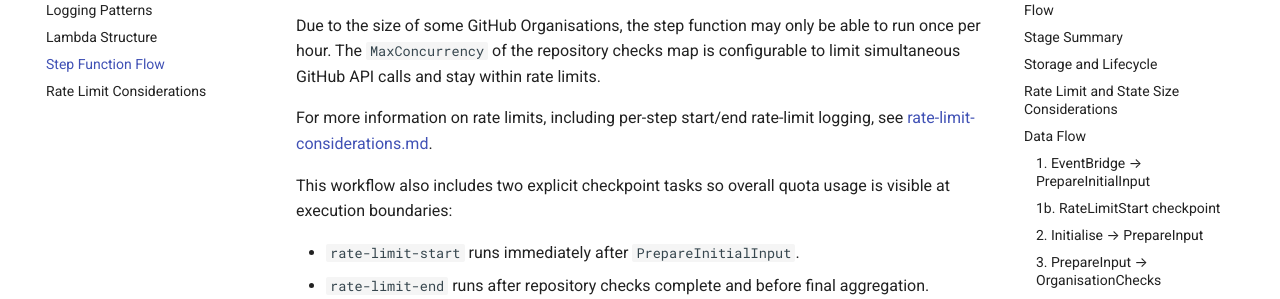
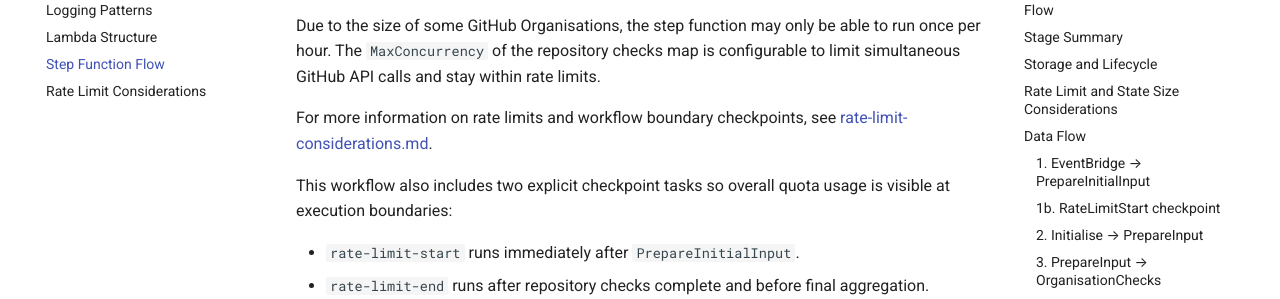
Before and after one commit to ONS-Innovation/keh-github-policy-audit, an MkDocs documentation site: the page built from docs/step-function-flow.md, in a window 1280 px wide and 900 px high, scrolled down 301 px. Shown: the part 152-451 px from the top of the window. Built offline with MkDocs 1.6.1 and Material for MkDocs 9.7.7, drawn with Linux system fonts in a browser that asks for light colours; comment, search, counter and statistics services are not loaded.

Commit message:
docs: remove stale rate limit checking references

```diff
--- a/docs/step-function-flow.md
+++ b/docs/step-function-flow.md
@@ -11,7 +11,7 @@ The Step Function is triggered weekly by an EventBridge schedule and orchestrate
 
 Due to the size of some GitHub Organisations, the step function may only be able to run once per hour. The `MaxConcurrency` of the repository checks map is configurable to limit simultaneous GitHub API calls and stay within rate limits.
 
-For more information on rate limits, including per-step start/end rate-limit logging, see [rate-limit-considerations.md](rate-limit-considerations.md).
+For more information on rate limits and workflow boundary checkpoints, see [rate-limit-considerations.md](rate-limit-considerations.md).
 
 This workflow also includes two explicit checkpoint tasks so overall quota usage is visible at execution boundaries:
 
```
Also changed, not shown: README.md (+2 -0 lines).
